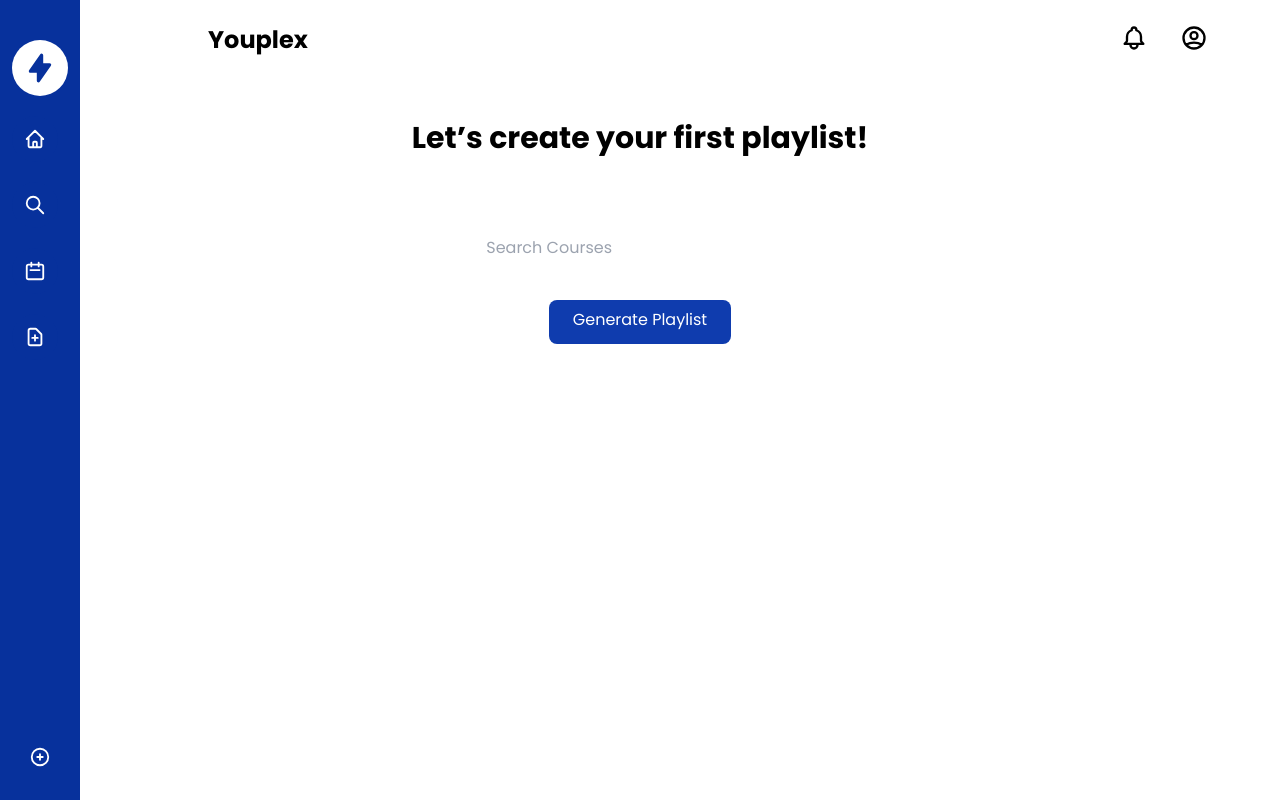
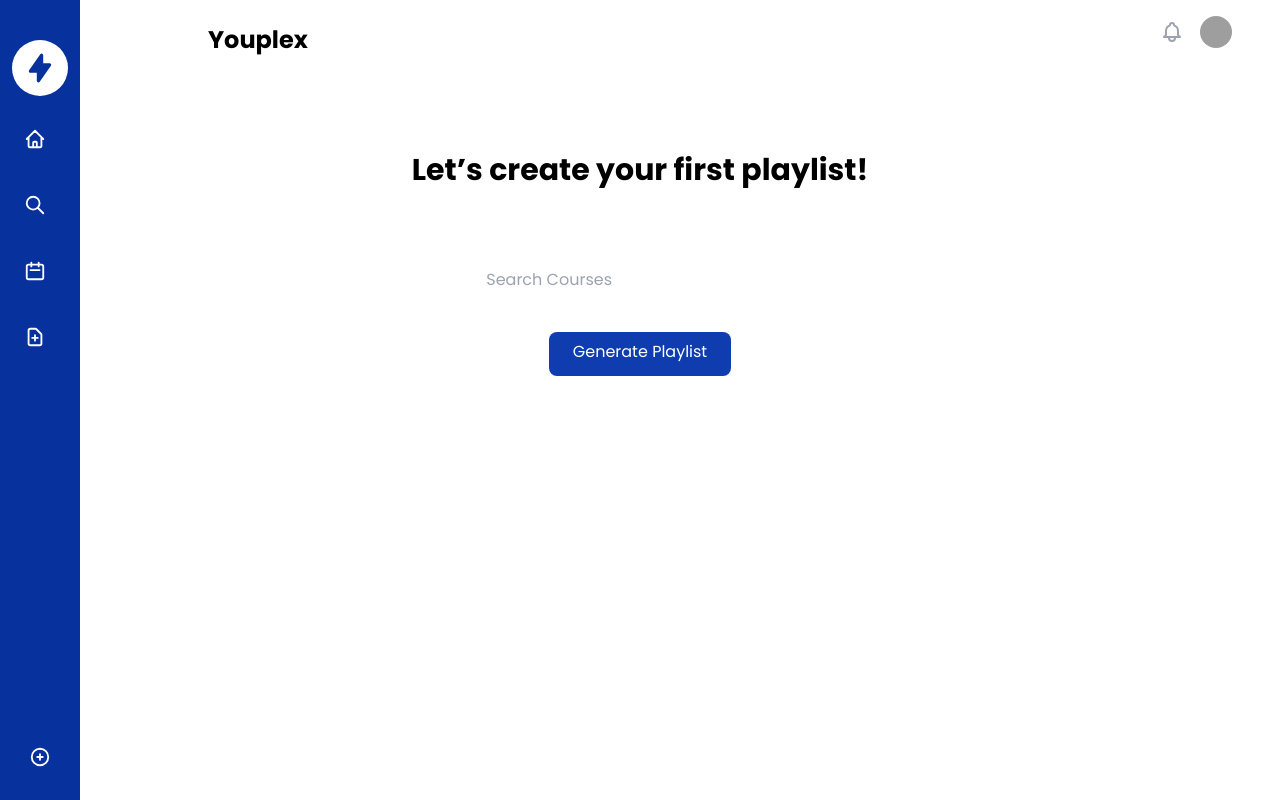
Before and after one commit to youplex/frontend-new, a React (Create React App) app: page /playlistDashboard in a window 1280 px wide. Built offline with nearby package versions, Linux system fonts and the light colour scheme; no server answers; grey boxes are pictures that could not be loaded.

Commit message:
Added Dropdown to Nav

```diff
--- a/package.json
+++ b/package.json
@@ -6,6 +6,8 @@
     "@babel/plugin-syntax-flow": "7.14.5",
     "@emotion/react": "^11.10.0",
     "@emotion/styled": "^11.10.0",
+    "@headlessui/react": "^1.6.6",
+    "@heroicons/react": "^1.0.6",
     "@mui/icons-material": "^5.8.4",
     "@mui/material": "^5.9.3",
     "@react-oauth/google": "^0.2.6",
@@ -15,7 +17,9 @@
     "@testing-library/user-event": "^13.5.0",
     "axios": "^0.27.2",
     "draft-js": "^0.11.7",
+    "install": "^0.13.0",
     "jwt-decode": "^3.1.2",
+    "npm": "^8.18.0",
     "react": "^18.2.0",
     "react-datetime-picker": "^3.5.0",
     "react-dom": "^18.2.0",
--- a/src/components/Navbar.jsx
+++ b/src/components/Navbar.jsx
@@ -1,24 +1,73 @@
-import React from "react";
-import { Link } from "react-router-dom";
-import { HiOutlineBell, HiOutlineUserCircle } from "react-icons/hi";
+import { Fragment } from "react";
+import { Disclosure, Menu, Transition } from "@headlessui/react";
+import { BellIcon } from "@heroicons/react/outline";
 
+function classNames(...classes) {
+  return classes.filter(Boolean).join(" ");
+}
 
 function Navbar({ page }) {
   return (
-    <div className=" flex justify-between ml-52 py-6 h-16 w-4/5  ">
-      <h1 className="text-bold font-bold text-2xl">{page}</h1>
-      <div className="flex list-none px-2">
-        <li className="px-4">
-          <Link to="#">
-            <HiOutlineBell size={28} />
-          </Link>
-        </li>
-        <li className=" px-4">
-          <Link to="/dashboard">
-            <HiOutlineUserCircle size={28} />
-          </Link>
-        </li>
-      </div>
+    <div className=" mb-12">
+      <Disclosure as="nav" className="bg-white">
+        {({ open }) => (
+          <>
+            <div>
+              <div className="flex justify-between ml-52 py-6 h-16 w-4/5">
+                <h1 className="text-bold font-bold text-2xl">{page}</h1>
+                <div className="hidden sm:ml-6 sm:flex sm:items-center">
+                  <button
+                    type="button"
+                    className="bg-white p-1 rounded-full text-gray-400 hover:text-gray-500 focus:outline-none focus:ring-2 focus:ring-offset-2 focus:ring-indigo-500"
+                  >
+                    <span className="sr-only">View notifications</span>
+                    <BellIcon className="h-6 w-6" aria-hidden="true" />
+                  </button>
+
+                  {/* Profile dropdown */}
+                  <Menu as="div" className="ml-3 relative">
+                    <div>
+                      <Menu.Button className="bg-white rounded-full flex text-sm focus:outline-none focus:ring-2 focus:ring-offset-2 focus:ring-indigo-500">
+                        <span className="sr-only">Open user menu</span>
+                        <img
+                          className="h-8 w-8 rounded-full"
+                          src="https://images.unsplash.com/photo-1479936343636-73cdc5aae0c3?ixlib=rb-1.2.1&ixid=MnwxMjA3fDB8MHxwaG90by1wYWdlfHx8fGVufDB8fHx8&auto=format&fit=crop&w=580&q=80"
+                          alt=""
+                        />
+                      </Menu.Button>
+                    </div>
+                    <Transition
+                      as={Fragment}
+                      enter="transition ease-out duration-200"
+                      enterFrom="transform opacity-0 scale-95"
+                      enterTo="transform opacity-100 scale-100"
+                      leave="transition ease-in duration-75"
+                      leaveFrom="transform opacity-100 scale-100"
+                      leaveTo="transform opacity-0 scale-95"
+                    >
+                      <Menu.Items className="origin-top-right absolute right-0 mt-2 w-48 rounded-md shadow-lg py-1 bg-white ring-1 ring-black ring-opacity-5 focus:outline-none">
+                        <Menu.Item>
+                          {({ active }) => (
+                            <a
+                              href="#"
+                              className={classNames(
+                                active ? "bg-gray-100" : "",
+                                "block px-4 py-2 text-sm text-gray-700"
+                              )}
+                            >
+                              Sign out
+                            </a>
+                          )}
+                        </Menu.Item>
+                      </Menu.Items>
+                    </Transition>
+                  </Menu>
+                </div>
+              </div>
+            </div>
+          </>
+        )}
+      </Disclosure>
     </div>
   );
 }
--- a/src/pages/SearchPlaylist.jsx
+++ b/src/pages/SearchPlaylist.jsx
@@ -1,7 +1,6 @@
 import { Navbar } from "../components";
 import { Sidebar } from "../components";
 import { Playlist } from "../components";
-import { AiOutlineSearch } from "react-icons/ai";
 import { useState } from "react";
 
 const SearchPlaylist = () => {
```
Also changed, not shown: 1 other file (tests, documents, lock files or other folders).
